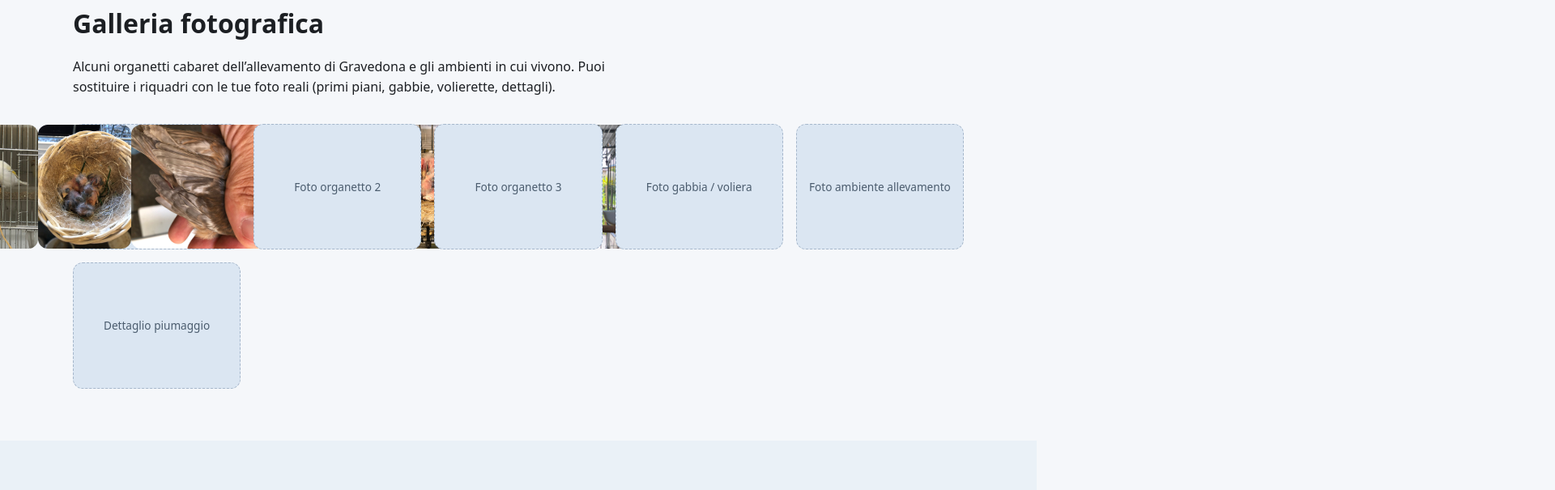
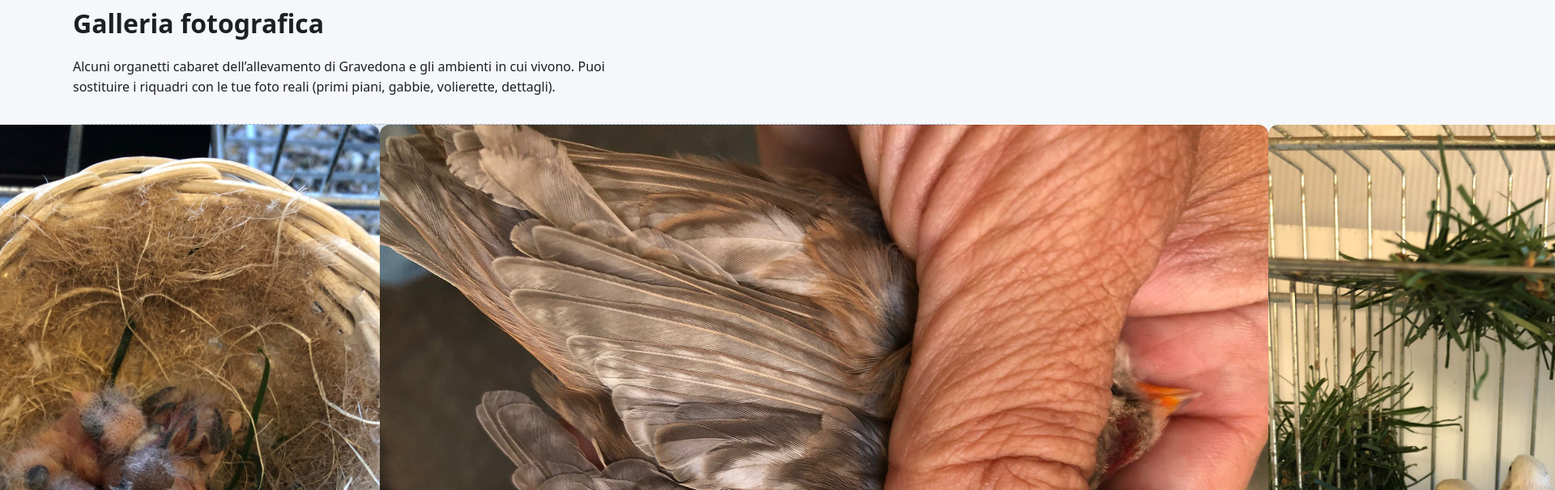
Before and after one commit to alessandropellizzaro78-cloud/organetti-cabaret-gravedona, a plain HTML site: page index.html in a window 1280 px wide. Shown: the part 1771-2376 px from the top of the page at 81% size, 1920 px wide, since content can reach past the window. Drawn offline with Linux system fonts and the light colour scheme.

Commit message:
Update index.html

```diff
--- a/index.html
+++ b/index.html
@@ -127,12 +127,6 @@
         <img src="img/organetto8.jpeg" alt="Organetto cabaret Gravedona">
         <img src="img/organetto9.jpeg" alt="Organetto cabaret Gravedona">
     </div>
-    <div class="gallery-item"><span>Foto organetto 2</span></div>
-    <div class="gallery-item"><span>Foto organetto 3</span></div>
-    <div class="gallery-item"><span>Foto gabbia / voliera</span></div>
-    <div class="gallery-item"><span>Foto ambiente allevamento</span></div>
-    <div class="gallery-item"><span>Dettaglio piumaggio</span></div>
-</div>
     </div>
   </section>
 
```
